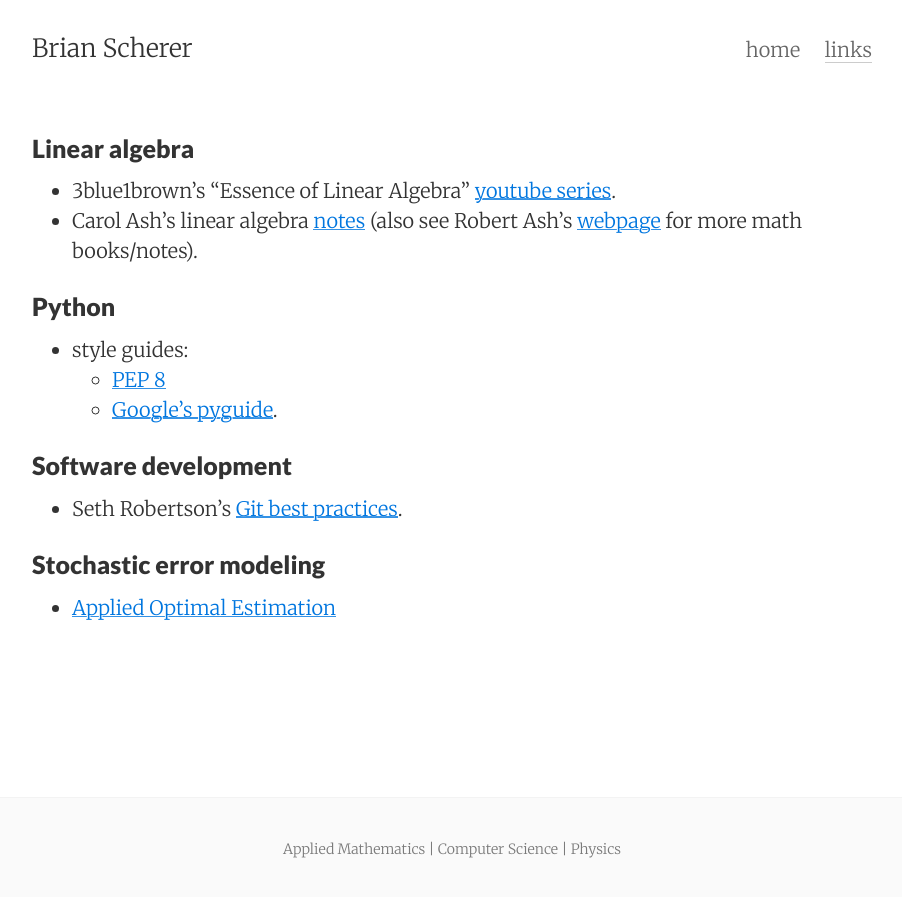
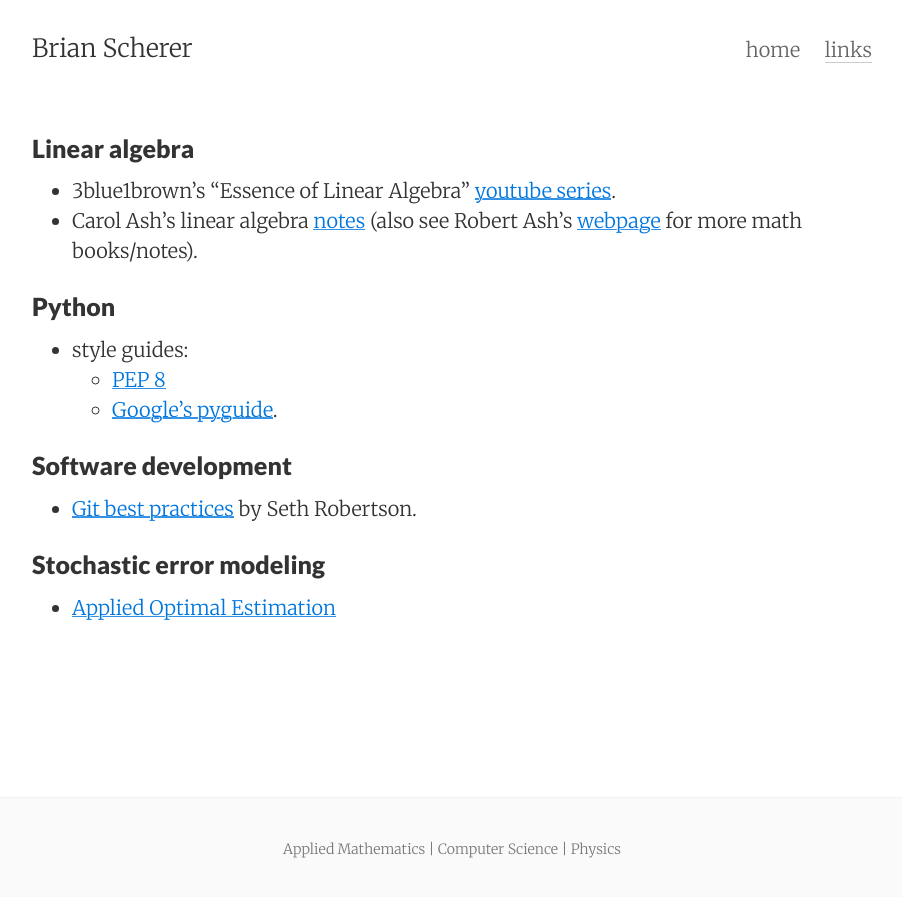
Before and after one commit to brianscherer/brianscherer.github.io, a Jekyll site: the page built from links.md, in a window 1280 px wide. Shown: the top 897 px of the page, without its empty margins (188-1090 px from the left). Built offline with Jekyll 4.4.1, drawn with Linux system fonts in a browser that asks for light colours.

```diff
--- a/links.md
+++ b/links.md
@@ -15,7 +15,7 @@ tags: links
     * [Google's pyguide](http://google.github.io/styleguide/pyguide.html).
 
 ### Software development
-* Seth Robertson's [Git best practices](http://sethrobertson.github.io/GitBestPractices/).
+* [Git best practices](http://sethrobertson.github.io/GitBestPractices/) by Seth Robertson.
 
 ### Stochastic error modeling
 * [Applied Optimal Estimation](http://users.isr.ist.utl.pt/~pjcro/temp/Applied%20Optimal%20Estimation%20-%20Gelb.pdf)
```
